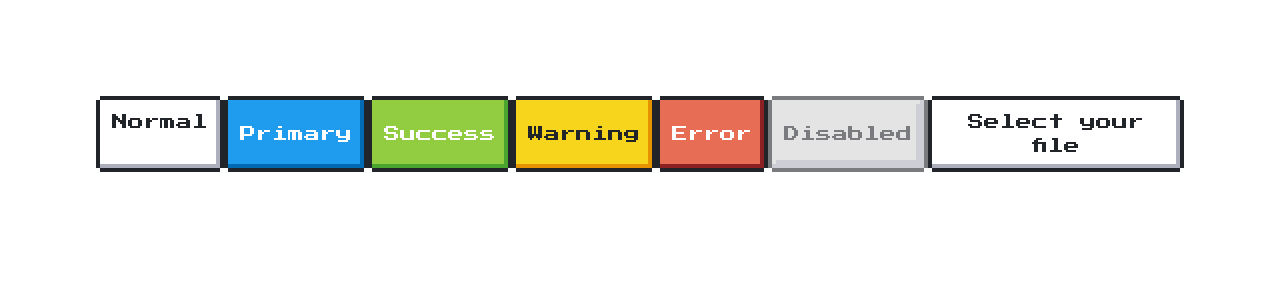
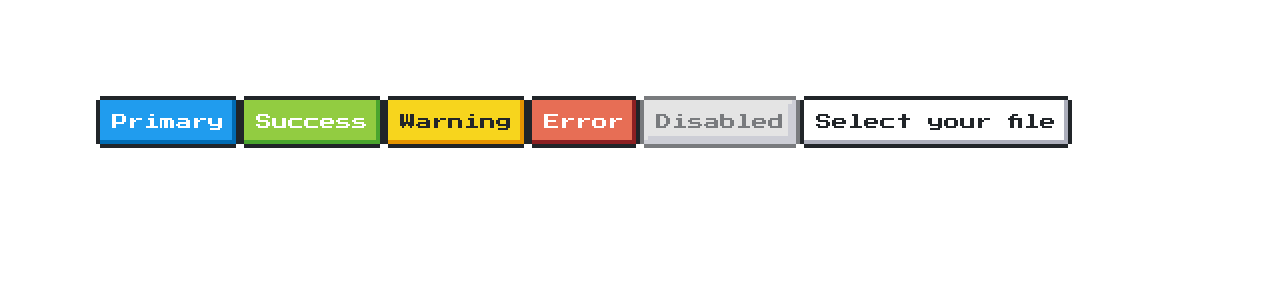
Before and after one commit to CarloGagliolo/8bit-portfolio, a Next.js app: page / in a window 1280 px wide. Shown: the top 300 px of the page. Built offline with nearby package versions, Linux system fonts and the light colour scheme.

Commit message:
Removed link

```diff
--- a/app/page.tsx
+++ b/app/page.tsx
@@ -2,7 +2,6 @@ export default function Home() {
   return (
       <main className="flex flex-col items-center justify-between p-24">
         <div className="flex">
-          <a className="nes-btn" href="#">Normal</a>
           <button type="button" className="nes-btn is-primary">Primary</button>
           <button type="button" className="nes-btn is-success">Success</button>
           <button type="button" className="nes-btn is-warning">Warning</button>
```
